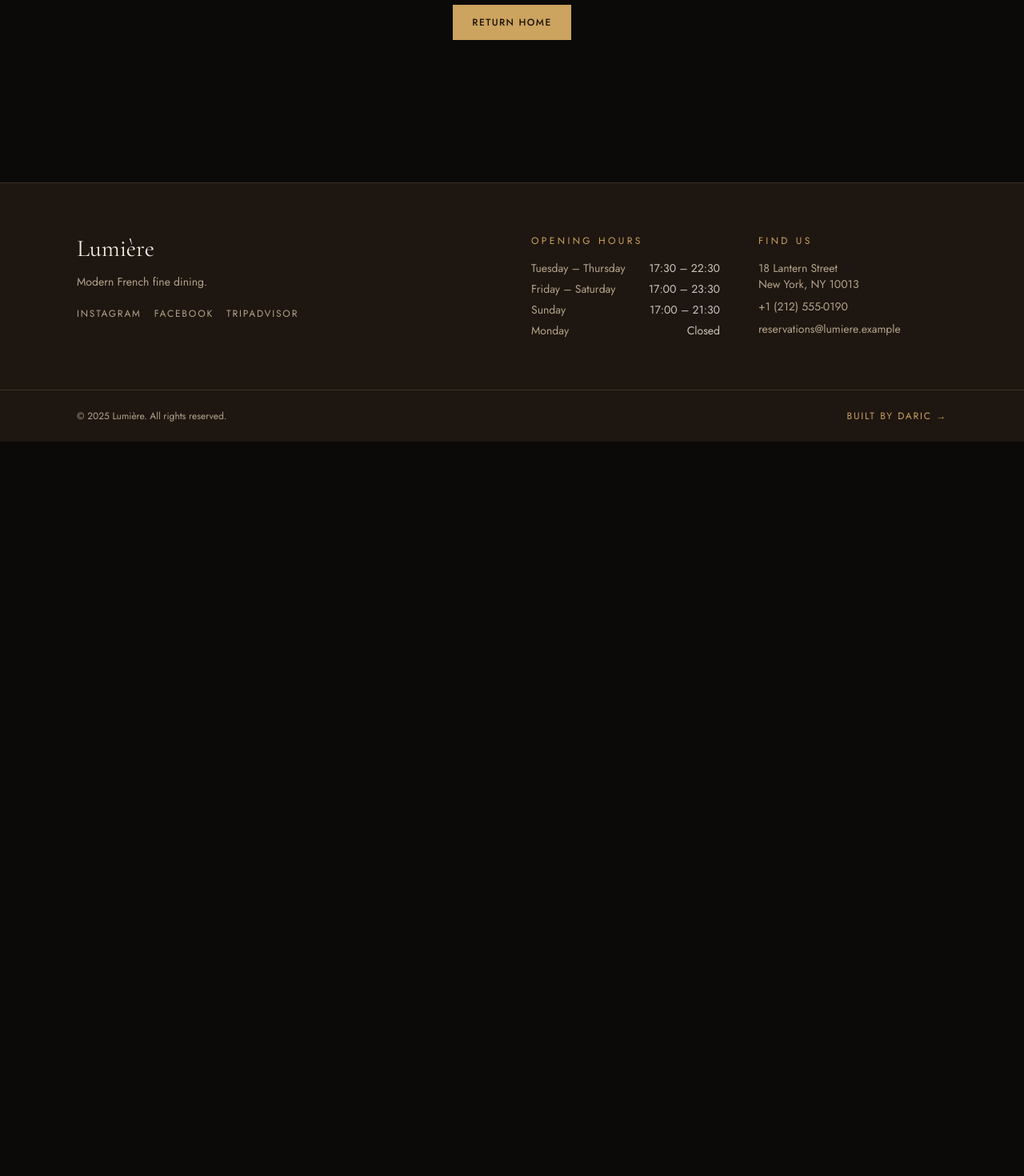
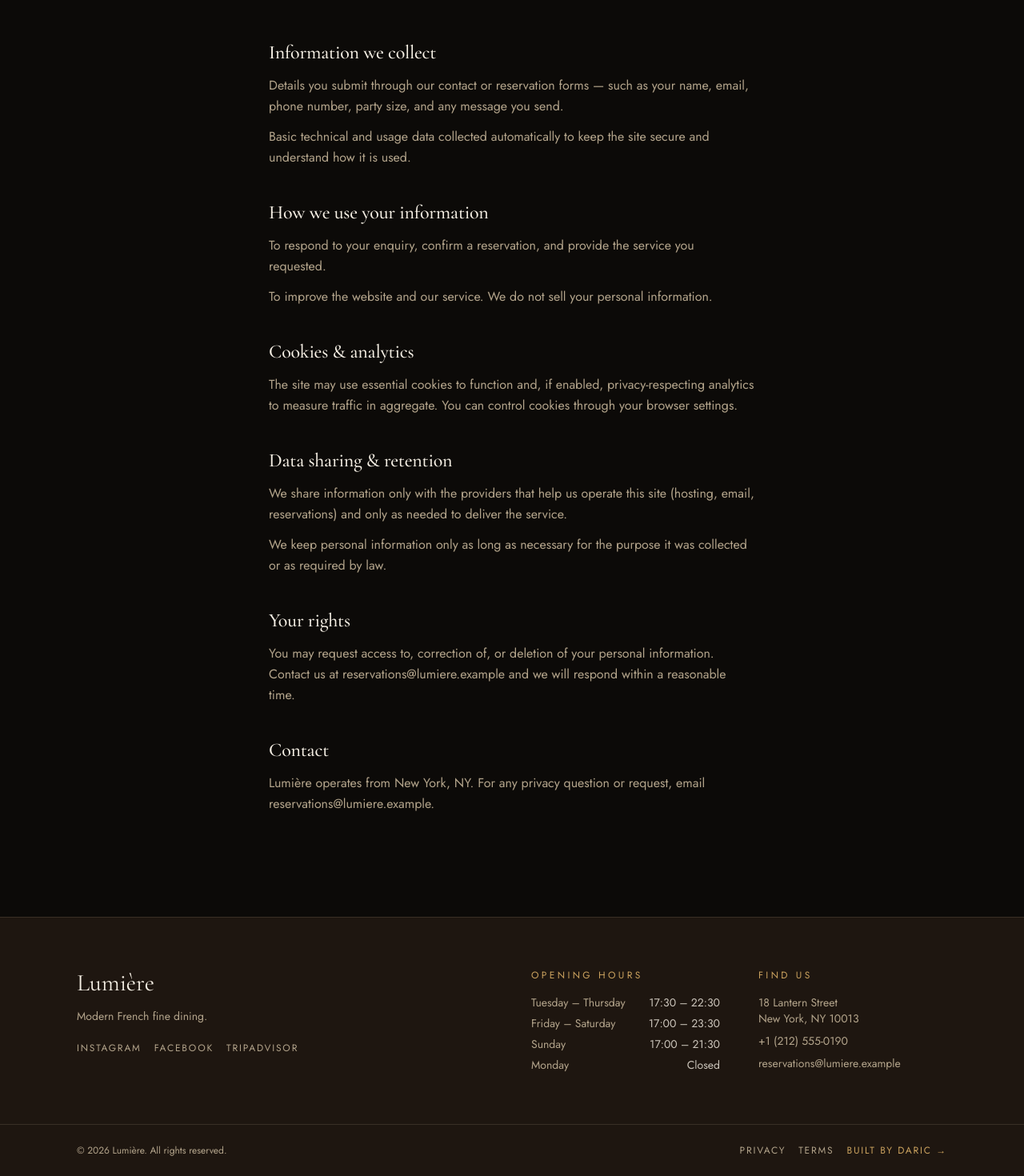
Before and after one commit to Arian200825/daric-restaurant, a Next.js app: page /privacy in a window 1280 px wide. Before the commit this address had no page. Shown: the part 332-1802 px from the top of the page at 80% size. Before the commit the page ends 884 px from the top, so only its background shows below. Built offline with nearby package versions, Linux system fonts and the light colour scheme; no server answers.

Commit message:
Launch readiness: Privacy/Terms pages + footer links, canonical/OG fix

```diff
--- a/src/app/layout.tsx
+++ b/src/app/layout.tsx
@@ -11,9 +11,12 @@ import { Footer } from "@/components/layout/Footer";
 const defaultLocale = config.i18n.defaultLocale;
 const tagline = localize(config.brand.tagline, defaultLocale);
 const description = localize(config.brand.description, defaultLocale);
+// Deploy URL for absolute OG/canonical links; falls back to the client domain.
+const siteUrl = process.env.NEXT_PUBLIC_SITE_URL || config.url;
 
 export const metadata: Metadata = {
-  metadataBase: new URL(config.url),
+  metadataBase: new URL(siteUrl),
+  alternates: { canonical: "/" },
   title: {
     default: `${config.brand.name} — ${tagline}`,
     template: `%s — ${config.brand.name}`,
@@ -23,7 +26,7 @@ export const metadata: Metadata = {
   keywords: config.seo.keywords,
   openGraph: {
     type: "website",
-    url: config.url,
+    url: siteUrl,
     siteName: config.brand.name,
     title: `${config.brand.name} — ${tagline}`,
     description,
--- /dev/null
+++ b/src/app/privacy/page.tsx
@@ -0,0 +1,13 @@
+import type { Metadata } from "next";
+import { LegalView } from "@/components/sections/LegalView";
+import { privacy } from "@/content/legal";
+
+export const metadata: Metadata = {
+  title: "Privacy Policy",
+  description: privacy.intro,
+  alternates: { canonical: "/privacy" },
+};
+
+export default function PrivacyPage() {
+  return <LegalView doc={privacy} />;
+}
--- /dev/null
+++ b/src/app/terms/page.tsx
@@ -0,0 +1,13 @@
+import type { Metadata } from "next";
+import { LegalView } from "@/components/sections/LegalView";
+import { terms } from "@/content/legal";
+
+export const metadata: Metadata = {
+  title: "Terms of Service",
+  description: terms.intro,
+  alternates: { canonical: "/terms" },
+};
+
+export default function TermsPage() {
+  return <LegalView doc={terms} />;
+}
--- a/src/components/layout/Footer.tsx
+++ b/src/components/layout/Footer.tsx
@@ -7,7 +7,8 @@ import { useI18n } from "@/lib/i18n";
 export function Footer() {
   const { l, t } = useI18n();
   const { brand, contact, hours, socials } = config;
-  const year = "2025"; // build-time constant
+  const year = "2026"; // build-time constant
+  const base = process.env.NEXT_PUBLIC_BASE_PATH || "";
 
   return (
     <footer className="border-t border-border bg-surface">
@@ -75,20 +76,28 @@ export function Footer() {
       </div>
 
       <div className="border-t border-border">
-        <div className="mx-auto flex w-full max-w-6xl flex-col items-center justify-between gap-2 px-5 py-6 text-xs text-muted sm:flex-row sm:px-8">
+        <div className="mx-auto flex w-full max-w-6xl flex-col items-center justify-between gap-3 px-5 py-6 text-xs text-muted sm:flex-row sm:px-8">
           <p>
             © {year} {brand.name}. All rights reserved.
           </p>
+          <div className="flex flex-wrap items-center gap-x-4 gap-y-1.5 uppercase tracking-[0.15em]">
+            <a href={`${base}/privacy/`} className="transition-colors hover:text-primary">
+              Privacy
+            </a>
+            <a href={`${base}/terms/`} className="transition-colors hover:text-primary">
+              Terms
+            </a>
             <a
               href="https://arian200825.github.io/daric-agency/"
               target="_blank"
               rel="noopener noreferrer"
-            className="uppercase tracking-[0.15em] text-primary transition-opacity hover:opacity-80"
+              className="text-primary transition-opacity hover:opacity-80"
             >
               Built by Daric →
             </a>
           </div>
         </div>
+      </div>
     </footer>
   );
 }
--- /dev/null
+++ b/src/components/sections/LegalView.tsx
@@ -0,0 +1,28 @@
+import type { LegalDoc } from "@/content/legal";
+
+/** LegalView — renders a Privacy / Terms document in the restaurant's style. */
+export function LegalView({ doc }: { doc: LegalDoc }) {
+  return (
+    <section className="mx-auto w-full max-w-2xl px-5 py-24 sm:px-8 sm:py-32">
+      <p className="text-xs uppercase tracking-luxe text-primary">Legal</p>
+      <h1 className="mt-3 font-display text-4xl sm:text-5xl">{doc.title}</h1>
+      <p className="mt-2 text-sm text-muted">Last updated {doc.updated}</p>
+      <p className="mt-6 leading-relaxed text-muted">{doc.intro}</p>
+
+      <div className="mt-12 flex flex-col gap-10">
+        {doc.sections.map((section) => (
+          <div key={section.heading}>
+            <h2 className="font-display text-2xl">{section.heading}</h2>
+            <div className="mt-3 flex flex-col gap-3">
+              {section.body.map((p, i) => (
+                <p key={i} className="leading-relaxed text-muted">
+                  {p}
+                </p>
+              ))}
+            </div>
+          </div>
+        ))}
+      </div>
+    </section>
+  );
+}
--- /dev/null
+++ b/src/content/legal.ts
@@ -0,0 +1,113 @@
+import { config } from "@/config/restaurant.config";
+
+/**
+ * Privacy + Terms — generated from config. Sensible starting templates for a
+ * small-business site, NOT legal advice; have them reviewed before launch.
+ */
+
+export interface LegalSection {
+  heading: string;
+  body: string[];
+}
+export interface LegalDoc {
+  slug: "privacy" | "terms";
+  title: string;
+  updated: string;
+  intro: string;
+  sections: LegalSection[];
+}
+
+const brand = config.brand.name;
+const email = config.contact.email;
+const location = `${config.contact.address.city}, ${config.contact.address.region}`;
+const updated = "3 July 2026";
+
+export const privacy: LegalDoc = {
+  slug: "privacy",
+  title: "Privacy Policy",
+  updated,
+  intro: `This policy explains what information ${brand} collects through this website, how it is used, and the choices you have. We keep data collection to the minimum needed to respond to you and run the site.`,
+  sections: [
+    {
+      heading: "Information we collect",
+      body: [
+        "Details you submit through our contact or reservation forms — such as your name, email, phone number, party size, and any message you send.",
+        "Basic technical and usage data collected automatically to keep the site secure and understand how it is used.",
+      ],
+    },
+    {
+      heading: "How we use your information",
+      body: [
+        "To respond to your enquiry, confirm a reservation, and provide the service you requested.",
+        "To improve the website and our service. We do not sell your personal information.",
+      ],
+    },
+    {
+      heading: "Cookies & analytics",
+      body: [
+        "The site may use essential cookies to function and, if enabled, privacy-respecting analytics to measure traffic in aggregate. You can control cookies through your browser settings.",
+      ],
+    },
+    {
+      heading: "Data sharing & retention",
+      body: [
+        "We share information only with the providers that help us operate this site (hosting, email, reservations) and only as needed to deliver the service.",
+        "We keep personal information only as long as necessary for the purpose it was collected or as required by law.",
+      ],
+    },
+    {
+      heading: "Your rights",
+      body: [
+        `You may request access to, correction of, or deletion of your personal information. Contact us at ${email} and we will respond within a reasonable time.`,
+      ],
+    },
+    {
+      heading: "Contact",
+      body: [
+        `${brand} operates from ${location}. For any privacy question or request, email ${email}.`,
+      ],
+    },
+  ],
+};
+
+export const terms: LegalDoc = {
+  slug: "terms",
+  title: "Terms of Service",
+  updated,
+  intro: `These terms govern your use of the ${brand} website. By using the site you agree to them.`,
+  sections: [
+    {
+      heading: "Use of the site",
+      body: [
+        "You may use this website for lawful purposes only. You agree not to misuse it or attempt to disrupt it.",
+      ],
+    },
+    {
+      heading: "Reservations & enquiries",
+      body: [
+        "Submitting a reservation form is a request, not a confirmed booking, until we confirm it with you directly. We make reasonable efforts to keep menus, prices, and availability accurate but do not guarantee they are error-free.",
+      ],
+    },
+    {
+      heading: "Intellectual property",
+      body: [
+        `The content, branding, and design of this site belong to ${brand} or its licensors and may not be reused without permission.`,
+      ],
+    },
+    {
+      heading: "Limitation of liability",
+      body: [
+        "The site is provided “as is”. To the fullest extent permitted by law, we are not liable for any indirect or consequential loss arising from your use of the site.",
+      ],
+    },
+    {
+      heading: "Changes to these terms",
+      body: [
+        "We may update these terms from time to time. Continued use of the site after changes means you accept the updated terms.",
+      ],
+    },
+    { heading: "Contact", body: [`Questions about these terms? Email ${email}.`] },
+  ],
+};
+
+export const legalDocs = { privacy, terms };
```
Lines whose indentation alone changed are shown as unchanged.
